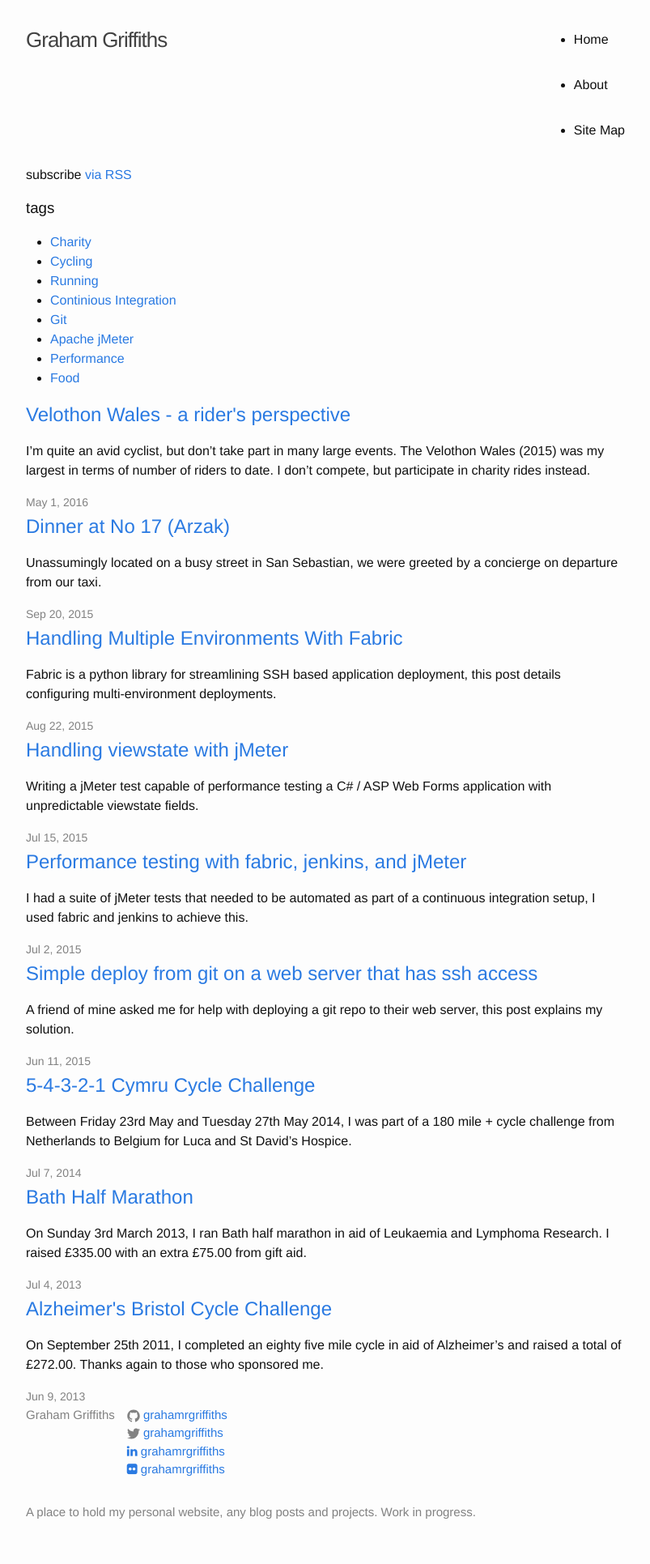
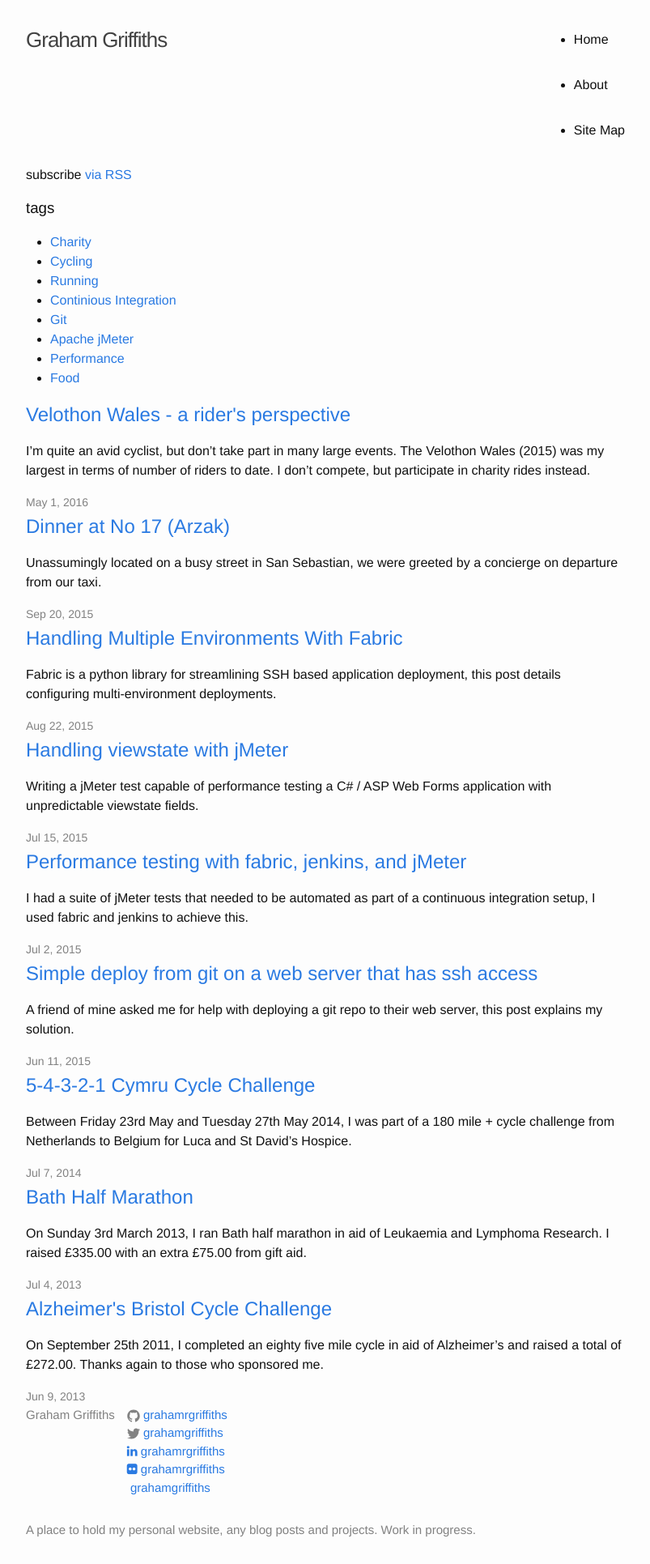
Before and after one commit to grahamrgriffiths/grahamrgriffiths.github.io, a Jekyll site: the page built from index.html, in a window 1280 px wide. Shown: the whole page at 81% size, without its empty margins (238-1041 px from the left). Built offline with Jekyll 4.4.1, drawn with Linux system fonts in a browser that asks for light colours; nearby versions of some CDN libraries; before the commit the page ends 1908 px from its top, so only the background shows below that.

Commit message:
Add mslearn profile

```diff
--- a/_config.yml
+++ b/_config.yml
@@ -9,6 +9,7 @@ twitter_username: grahamgriffiths
 github_username:  grahamrgriffiths
 linkedin_username: grahamrgriffiths
 flickr_username: grahamrgriffiths
+mslearn_username: grahamgriffiths
 
 # Build settings
 markdown: kramdown
```
